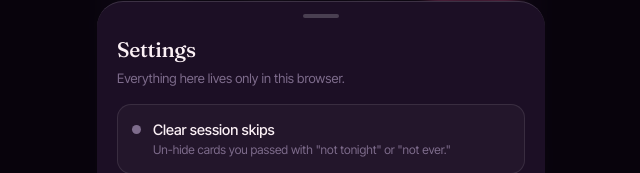
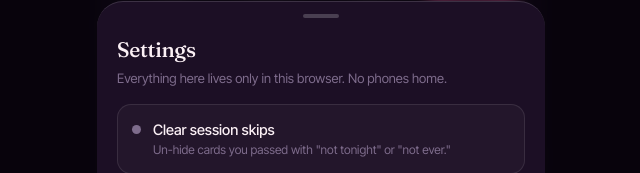
Before and after one commit to estro-bunny/lace, a React (Vite) app: page / in a window 1280 px wide. Both pictures are taken after a click on the button "Settings". Shown: the part 470-643 px from the top of the page, without its empty margins (319-959 px from the left). Built offline with nearby package versions, Linux system fonts and the light colour scheme.

Commit message:
theme: slightly more chaotic settings toasts

```diff
--- a/src/components/shared/SettingsSheet.tsx
+++ b/src/components/shared/SettingsSheet.tsx
@@ -16,7 +16,7 @@ export function SettingsSheet({ open, onOpenChange, onStartedOver }: SettingsShe
     <Sheet open={open} onOpenChange={onOpenChange}>
       <SheetContent aria-describedby="settings-desc">
         <SheetTitle>Settings</SheetTitle>
-        <SheetDescription id="settings-desc">Everything here lives only in this browser.</SheetDescription>
+        <SheetDescription id="settings-desc">Everything here lives only in this browser. No phones home.</SheetDescription>
 
         <ClearFiltersRow onDone={() => onOpenChange(false)} />
 
@@ -33,7 +33,7 @@ export function SettingsSheet({ open, onOpenChange, onStartedOver }: SettingsShe
           <span>
             <span className="block text-[14.5px] font-medium text-silk">Start over</span>
             <span className="mt-0.5 block text-xs leading-snug text-silk-faint">
-              Clears both profiles and this session. Can&apos;t be undone.
+              Clears both profiles and this session. Can't be undone.
             </span>
           </span>
         </button>
@@ -53,7 +53,7 @@ function ClearFiltersRow({ onDone }: { onDone: () => void }) {
     <button
       onClick={() => {
         useLaceStore.setState({ sessionSkip: [], extraHardTags: [] });
-        toast("Session skips cleared");
+        toast("Session skips cleared. Fresh chaos.");
         onDone();
       }}
       className="mb-2 flex w-full items-start gap-3 rounded-ctl border border-hairline bg-white/[0.03] px-3.5 py-3.5 text-left transition-colors hover:border-white/25 active:scale-[0.985]"
@@ -62,7 +62,7 @@ function ClearFiltersRow({ onDone }: { onDone: () => void }) {
       <span>
         <span className="block text-[14.5px] font-medium text-silk">Clear session skips</span>
         <span className="mt-0.5 block text-xs leading-snug text-silk-faint">
-          Un-hide cards you passed with &quot;not tonight&quot; or &quot;not ever.&quot;
+          Un-hide cards you passed with "not tonight" or "not ever."
         </span>
       </span>
     </button>
```
